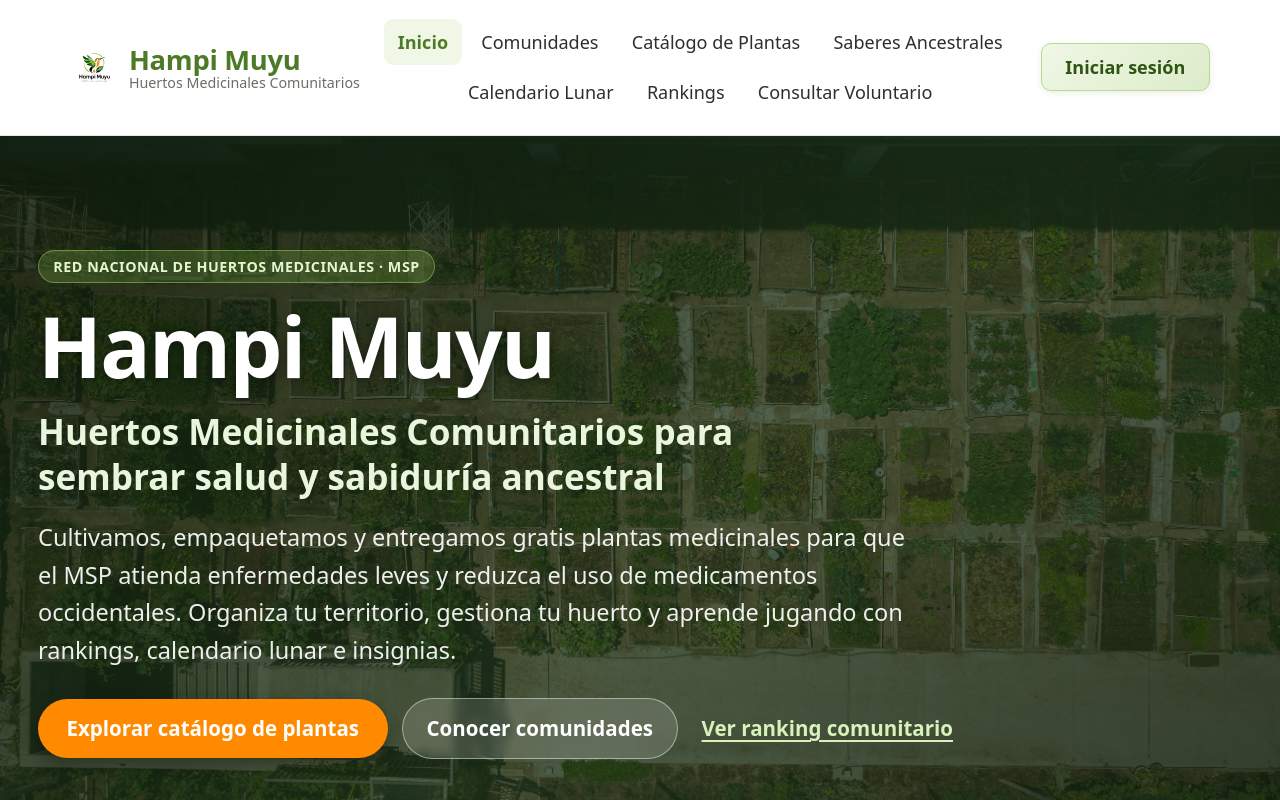
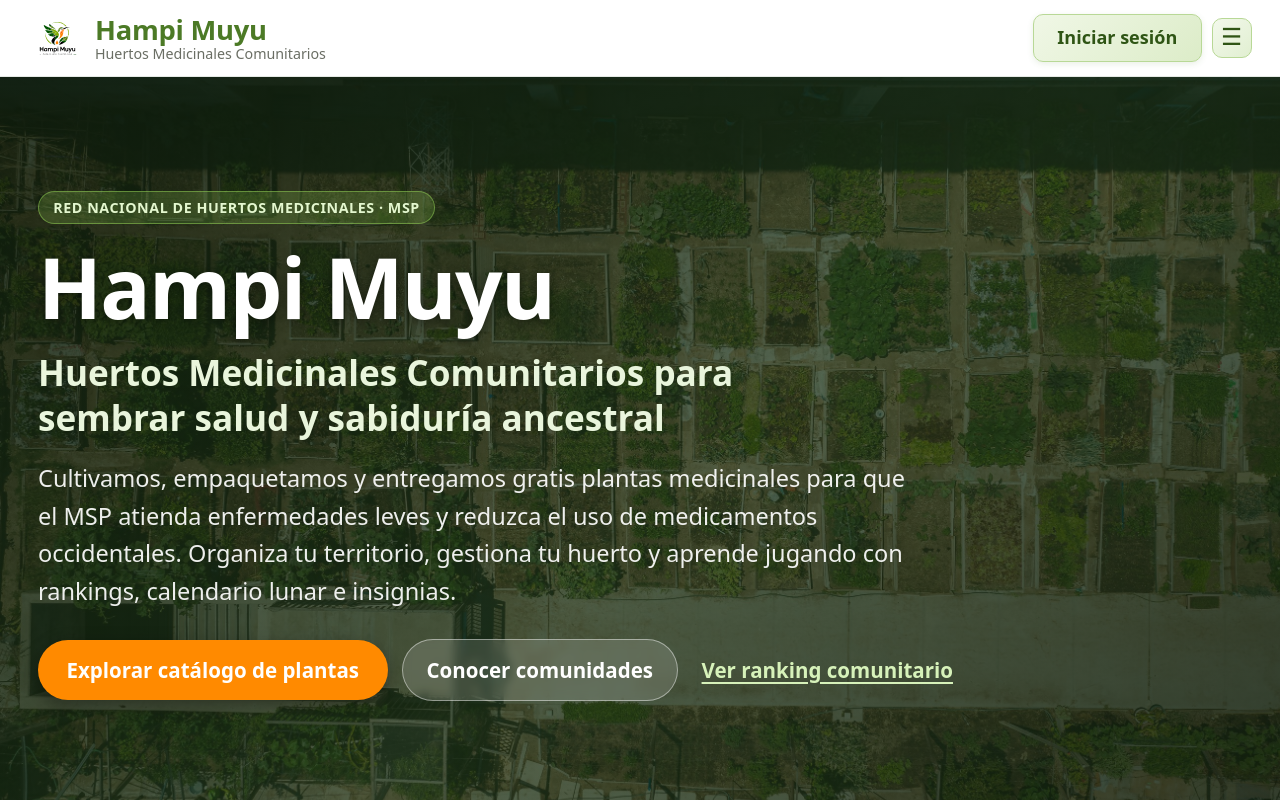
Before and after one commit to DanMeraDev/huertos-medicinales, a React (Vite) app in the folder frontend/: page / in a window 1280 px wide. Shown: the top 800 px of the page. Built offline with nearby package versions, Linux system fonts and the light colour scheme.

Commit message:
fix(front): ordena el navbar en una fila y mueve la sesión al panel

```diff
--- a/frontend/src/components/Layout.css
+++ b/frontend/src/components/Layout.css
@@ -13,14 +13,13 @@
 }
 
 .layout-barra {
-  max-width: var(--ancho-maximo);
+  max-width: 90rem;
   margin: 0 auto;
-  padding: var(--espacio-3) var(--espacio-4);
+  padding: var(--espacio-2) var(--espacio-4);
   display: flex;
   align-items: center;
   justify-content: space-between;
-  gap: var(--espacio-3);
-  flex-wrap: wrap;
+  gap: var(--espacio-4);
 }
 
 .layout-marca {
@@ -32,17 +31,10 @@
 }
 
 .layout-logo-imagen {
-  width: 2.25rem;
-  height: 2.25rem;
+  width: 3rem;
+  height: 3rem;
   display: block;
   flex-shrink: 0;
-}
-
-@media (min-width: 768px) {
-  .layout-logo-imagen {
-    width: 2.6rem;
-    height: 2.6rem;
-  }
 }
 
 .layout-marca-textos {
@@ -59,13 +51,14 @@
 }
 
 .layout-subtitulo {
+  display: none;
   font-size: var(--texto-xs);
   font-weight: var(--peso-medio);
   color: var(--color-texto-secundario);
 }
 
 .layout-nav {
-  display: flex;
+  display: none;
   align-items: center;
   flex: 1 1 auto;
   justify-content: center;
@@ -74,10 +67,10 @@
 
 .layout-menu {
   display: flex;
-  flex-wrap: wrap;
+  flex-wrap: nowrap;
   align-items: center;
   justify-content: center;
-  gap: var(--espacio-1);
+  gap: 0.15rem;
   list-style: none;
   margin: 0;
   padding: 0;
@@ -86,8 +79,8 @@
 .layout-enlace {
   display: inline-flex;
   align-items: center;
-  padding: var(--espacio-2) var(--espacio-3);
-  font-size: var(--texto-sm);
+  padding: var(--espacio-2) 0.4rem;
+  font-size: 0.8rem;
   font-weight: var(--peso-medio);
   color: var(--color-texto);
   border-radius: var(--radio-md);
@@ -110,6 +103,7 @@
 .layout-acciones {
   display: flex;
   align-items: center;
+  gap: var(--espacio-2);
   margin-left: auto;
   flex-shrink: 0;
 }
@@ -136,13 +130,6 @@
   transform: translateY(-1px);
 }
 
-.layout-sesion {
-  display: flex;
-  align-items: center;
-  gap: var(--espacio-3);
-  flex-wrap: wrap;
-}
-
 .layout-boton-panel {
   display: inline-flex;
   align-items: center;
@@ -160,7 +147,20 @@
   transition: background 0.15s ease, transform 0.1s ease, box-shadow 0.15s ease;
 }
 
-.layout-boton-panel:hover {
+.layout-boton-menu {
+  width: 40px;
+  height: 40px;
+  border-radius: 10px;
+  border: 1px solid #b8d896;
+  background: linear-gradient(135deg, #f3f9ec 0%, #e1efd1 100%);
+  color: #2f5515;
+  font-size: var(--texto-lg);
+  line-height: 1;
+  cursor: pointer;
+}
+
+.layout-boton-panel:hover,
+.layout-boton-menu:hover {
   background: linear-gradient(135deg, #e8f4db 0%, #d3e8bc 100%);
   transform: translateY(-1px);
 }
@@ -170,31 +170,13 @@
   line-height: 1;
 }
 
-.layout-usuario {
-  display: none;
-  flex-direction: column;
-  align-items: flex-end;
-  line-height: 1.2;
-}
-
-.layout-usuario-nombre {
-  font-size: var(--texto-sm);
-  font-weight: var(--peso-seminegrita);
-  color: var(--color-texto);
-}
-
-.layout-usuario-rol {
-  font-size: var(--texto-xs);
-  color: var(--color-primario);
-  font-weight: var(--peso-medio);
-}
-
 .layout-boton-salir {
-  display: inline-flex;
+  display: flex;
+  width: 100%;
   align-items: center;
   justify-content: center;
   padding: var(--espacio-2) var(--espacio-3);
-  min-height: 40px;
+  min-height: 44px;
   font-size: var(--texto-sm);
   font-weight: var(--peso-seminegrita);
   color: #544637;
@@ -242,7 +224,7 @@
 
 .layout-drawer-cabecera {
   display: flex;
-  align-items: flex-start;
+  align-items: center;
   justify-content: space-between;
   gap: var(--espacio-3);
   padding: var(--espacio-5) var(--espacio-5) var(--espacio-4);
@@ -251,6 +233,8 @@
 }
 
 .layout-drawer-identidad {
+  flex: 1;
+  min-width: 0;
   display: flex;
   flex-direction: column;
   gap: var(--espacio-1);
@@ -297,10 +281,32 @@
   color: var(--color-texto);
 }
 
-.layout-drawer-nav {
+.layout-drawer-cuerpo {
   flex: 1;
   overflow-y: auto;
+}
+
+.layout-drawer-nav {
   padding: var(--espacio-4);
+}
+
+.layout-drawer-nav + .layout-drawer-nav {
+  border-top: 1px solid var(--color-borde);
+}
+
+.layout-drawer-seccion {
+  margin: 0 0 var(--espacio-2);
+  padding: 0 var(--espacio-4);
+  font-size: var(--texto-xs);
+  font-weight: var(--peso-negrita);
+  color: var(--color-texto-secundario);
+  text-transform: uppercase;
+  letter-spacing: 0.04em;
+}
+
+.layout-drawer-pie {
+  padding: var(--espacio-4);
+  border-top: 1px solid var(--color-borde);
 }
 
 .layout-drawer-lista {
@@ -315,7 +321,7 @@
 .layout-drawer-enlace {
   display: flex;
   align-items: center;
-  padding: var(--espacio-3) var(--espacio-4);
+  padding: var(--espacio-2) var(--espacio-4);
   border-radius: 10px;
   border: 1px solid transparent;
   font-size: var(--texto-base);
@@ -353,11 +359,11 @@
 
 @media (min-width: 768px) {
   .layout-barra {
-    padding: var(--espacio-3) var(--espacio-6);
+    padding: var(--espacio-2) var(--espacio-6);
   }
 
-  .layout-usuario {
-    display: flex;
+  .layout-subtitulo {
+    display: block;
   }
 
   .layout-contenido {
@@ -369,20 +375,43 @@
   }
 }
 
-@media (min-width: 1024px) {
+@media (max-width: 479px) {
   .layout-barra {
-    flex-wrap: nowrap;
-    padding: var(--espacio-3) var(--espacio-6);
+    gap: var(--espacio-2);
   }
 
-  .layout-enlace {
-    padding: var(--espacio-2) var(--espacio-2);
+  .layout-logo-imagen {
+    width: 2.5rem;
+    height: 2.5rem;
+  }
+
+  .layout-boton-login {
+    padding: var(--espacio-2) var(--espacio-3);
   }
 }
 
-@media (min-width: 1280px) {
+@media (min-width: 1440px) {
   .layout-barra {
-    padding: var(--espacio-4) var(--espacio-8);
+    gap: var(--espacio-3);
+  }
+
+  .layout-subtitulo {
+    display: none;
+  }
+
+  .layout-nav {
+    display: flex;
+  }
+
+  .layout-boton-menu,
+  .layout-drawer-nav-publica {
+    display: none;
+  }
+}
+
+@media (min-width: 1700px) {
+  .layout-subtitulo {
+    display: block;
   }
 
   .layout-enlace {
--- a/frontend/src/components/Layout.tsx
+++ b/frontend/src/components/Layout.tsx
@@ -1,6 +1,7 @@
 import { useEffect, useState, type ReactNode } from 'react'
 import { Link, NavLink, useLocation, useNavigate } from 'react-router'
 import { cerrarSesion, useSesion, type RolUsuario } from '../api/sesion'
+import { KintiGuia } from './KintiGuia'
 import './Layout.css'
 
 interface LayoutProps {
@@ -85,6 +86,14 @@ export function Layout({ children }: LayoutProps) {
     navegar('/')
   }
 
+  function alternarPanel() {
+    setRutaPanel((actual) => (actual === ubicacion.pathname ? null : ubicacion.pathname))
+  }
+
+  function cerrarPanel() {
+    setRutaPanel(null)
+  }
+
   const opcionesRol = sesion ? OPCIONES_POR_ROL[sesion.rol] : []
   const base = (import.meta.env.BASE_URL ?? '/').replace(/\/$/, '')
 
@@ -119,84 +128,98 @@ export function Layout({ children }: LayoutProps) {
 
           <div className="layout-acciones">
             {sesion ? (
-              <div className="layout-sesion">
               <button
                 type="button"
                 className="layout-boton-panel"
                 aria-expanded={panelAbierto}
-                  aria-controls="drawer-panel-rol"
-                  onClick={() =>
-                    setRutaPanel((actual) =>
-                      actual === ubicacion.pathname ? null : ubicacion.pathname,
-                    )
-                  }
+                aria-controls="drawer-panel"
+                onClick={alternarPanel}
               >
                 <span className="layout-panel-icono" aria-hidden="true">
                   ☰
                 </span>
                 <span>Mi Panel</span>
               </button>
-                <div className="layout-usuario">
-                  <span className="layout-usuario-nombre">
-                    {sesion.nombreCompleto ?? ETIQUETA_ROL[sesion.rol]}
-                  </span>
-                  <span className="layout-usuario-rol">{ETIQUETA_ROL[sesion.rol]}</span>
-                </div>
-                <button
-                  type="button"
-                  className="layout-boton-salir"
-                  onClick={manejarCerrarSesion}
-                >
-                  Cerrar sesión
-                </button>
-              </div>
             ) : (
+              <>
                 <Link to="/login" className="layout-boton-login">
                   Iniciar sesión
                 </Link>
+                <button
+                  type="button"
+                  className="layout-boton-menu"
+                  aria-label="Abrir menú"
+                  aria-expanded={panelAbierto}
+                  aria-controls="drawer-panel"
+                  onClick={alternarPanel}
+                >
+                  ☰
+                </button>
+              </>
             )}
           </div>
         </div>
       </header>
 
-      {sesion && panelAbierto && opcionesRol.length > 0 && (
-        <div
-          className="layout-drawer-fondo"
-          onClick={() => setRutaPanel(null)}
-        >
+      {panelAbierto && (
+        <div className="layout-drawer-fondo" onClick={cerrarPanel}>
           <aside
-            id="drawer-panel-rol"
-            className="layout-drawer"
+            id="drawer-panel"
+            className={sesion ? 'layout-drawer' : 'layout-drawer layout-drawer-publico'}
             role="dialog"
             aria-modal="true"
-            aria-label={`Panel de ${ETIQUETA_ROL[sesion.rol]}`}
+            aria-label={sesion ? `Panel de ${ETIQUETA_ROL[sesion.rol]}` : 'Menú'}
             onClick={(evento) => evento.stopPropagation()}
           >
             <div className="layout-drawer-cabecera">
+              <KintiGuia variante="sabiduria" tamano={64} alt="" aria-hidden="true" />
               <div className="layout-drawer-identidad">
+                {sesion ? (
+                  <>
                     <span className="layout-drawer-rol">{ETIQUETA_ROL[sesion.rol]}</span>
                     <p className="layout-drawer-usuario">
                       {sesion.nombreCompleto ?? ETIQUETA_ROL[sesion.rol]}
                     </p>
+                  </>
+                ) : (
+                  <p className="layout-drawer-usuario">Hampi Muyu</p>
+                )}
               </div>
               <button
                 type="button"
                 className="layout-drawer-cerrar"
                 aria-label="Cerrar menú"
-                onClick={() => setRutaPanel(null)}
+                onClick={cerrarPanel}
               >
                 ×
               </button>
             </div>
 
+            <div className="layout-drawer-cuerpo">
+              {opcionesRol.length > 0 && (
                 <nav className="layout-drawer-nav" aria-label="Navegación por rol">
                   <ul className="layout-drawer-lista">
                     {opcionesRol.map((opcion) => (
                       <li key={opcion.ruta}>
+                        <NavLink to={opcion.ruta} className={claseEnlaceDrawer} onClick={cerrarPanel}>
+                          {opcion.nombre}
+                        </NavLink>
+                      </li>
+                    ))}
+                  </ul>
+                </nav>
+              )}
+
+              <nav className="layout-drawer-nav layout-drawer-nav-publica" aria-label="Navegación pública">
+                <p className="layout-drawer-seccion">Explorar</p>
+                <ul className="layout-drawer-lista">
+                  {OPCIONES_PUBLICAS.map((opcion) => (
+                    <li key={opcion.ruta}>
                       <NavLink
                         to={opcion.ruta}
+                        end={opcion.ruta === '/'}
                         className={claseEnlaceDrawer}
-                      onClick={() => setRutaPanel(null)}
+                        onClick={cerrarPanel}
                       >
                         {opcion.nombre}
                       </NavLink>
@@ -204,6 +227,15 @@ export function Layout({ children }: LayoutProps) {
                   ))}
                 </ul>
               </nav>
+            </div>
+
+            {sesion && (
+              <div className="layout-drawer-pie">
+                <button type="button" className="layout-boton-salir" onClick={manejarCerrarSesion}>
+                  Cerrar sesión
+                </button>
+              </div>
+            )}
           </aside>
         </div>
       )}
```
Lines whose indentation alone changed are shown as unchanged.
